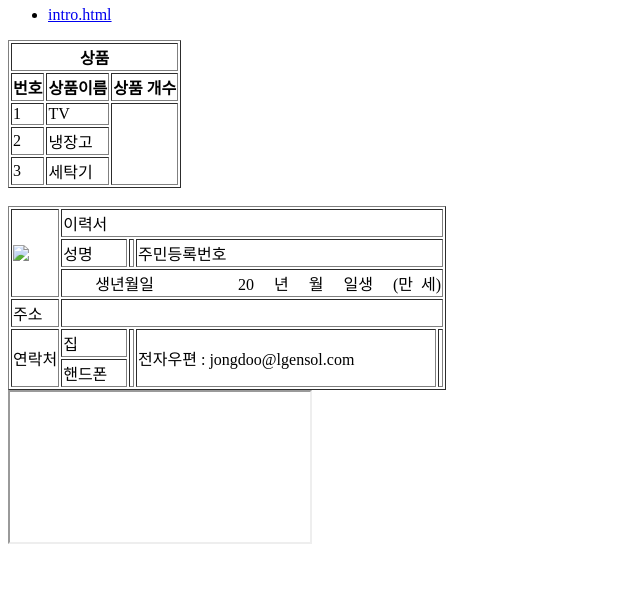
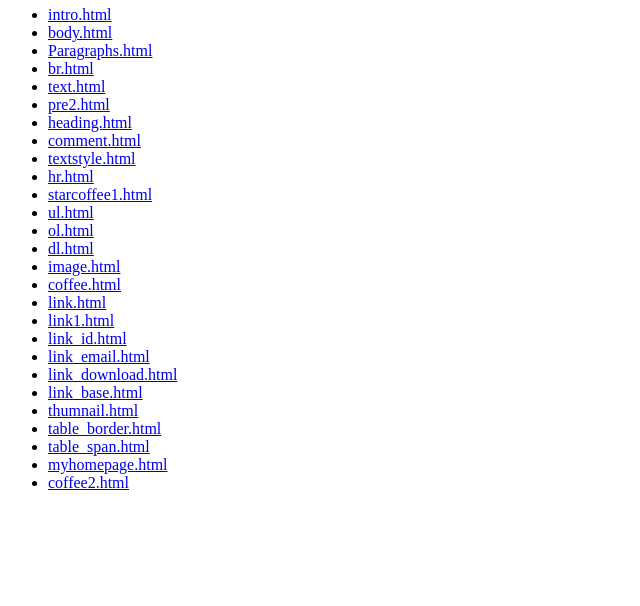
Before and after one commit to jdskdi2/DooObsidian, a plain HTML site: page index.html in a window 1280 px wide. Shown: the part 194-800 px from the top of the page, without its empty margins (0-640 px from the left). Drawn offline with Linux system fonts and the light colour scheme.

Commit message:
Add chapter2

```diff
--- a/index.html
+++ b/index.html
@@ -1,73 +1,48 @@
-<h1>Chapter01</h1>
-<ul>
-	<li><a href="./html_css_javascript_study/chapter01/demo.html">demo.html</a></li>
-	<li><a href="./html_css_javascript_study/chapter01/Lab_cafe.html">cafe.html</a></li>
-	<li><a href="./html_css_javascript_study/chapter01/programming.html">programming.html</a></li>
-</ul>
+<html>
+	<head>
+		<meta charset="utf-8">
+		<title>HTML CSS JAVASCRIPT</title>
+		<base href="./html_css_javascript_study/" />
+	</head>
+	<body>
 
-<h1>Chapter02</h1>
-<ul>
-	<li><a href="./html_css_javascript_study/chapter02/intro.html">intro.html</a></li>
-</ul>
+		<h1>Chapter01</h1>
+		<ul>
+			<li><a href="chapter01/demo.html">demo.html</a></li>
+			<li><a href="chapter01/Lab_cafe.html">cafe.html</a></li>
+			<li><a href="chapter01/programming.html">programming.html</a></li>
+		</ul>
 
-	<table border="1">
-		<tr>
-			<th colspan="3">상품</th>
-		</tr>
-		<tr>
-			<th>번호</th>
-			<th>상품이름</th>
-			<th>상품 개수</th>
-		</tr>
-		<tr>
-			<td>1</td>
-			<td>TV</td>
-			<td rowspan="3"></td>
-		</tr>
-		<tr>
-			<td>2</td>
-			<td>냉장고</td>
-		</tr>
-		<tr>
-			<td>3</td>
-			<td>세탁기</td>
-		</tr>
-	</table>
+		<h1>Chapter02</h1>
+		<ul>
+			<li><a href="chapter02/intro.html">intro.html</a></li>
+			<li><a href="chapter02/body.html">body.html</a></li>
+			<li><a href="chapter02/Paragraphs.html">Paragraphs.html</a></li>
+			<li><a href="chapter02/br.html">br.html</a></li>
+			<li><a href="chapter02/text.html">text.html</a></li>
+			<li><a href="chapter02/pre2.html">pre2.html</a></li>
+			<li><a href="chapter02/heading.html">heading.html</a></li>
+			<li><a href="chapter02/comment.html">comment.html</a></li>
+			<li><a href="chapter02/textstyle.html">textstyle.html</a></li>
+			<li><a href="chapter02/hr.html">hr.html</a></li>
+			<li><a href="chapter02/starcoffee1.html">starcoffee1.html</a></li>
+			<li><a href="chapter02/ul.html">ul.html</a></li>
+			<li><a href="chapter02/ol.html">ol.html</a></li>
+			<li><a href="chapter02/dl.html">dl.html</a></li>
+			<li><a href="chapter02/image.html">image.html</a></li>
+			<li><a href="chapter02/coffee.html">coffee.html</a></li>
+			<li><a href="chapter02/link.html">link.html</a></li>
+			<li><a href="chapter02/link1.html">link1.html</a></li>
+			<li><a href="chapter02/link_id.html">link_id.html</a></li>
+			<li><a href="chapter02/link_email.html">link_email.html</a></li>
+			<li><a href="chapter02/link_download.html">link_download.html</a></li>
+			<li><a href="chapter02/link_base.html">link_base.html</a></li>
+			<li><a href="chapter02/thumnail.html">thumnail.html</a></li>
+			<li><a href="chapter02/table_border.html">table_border.html</a></li>
+			<li><a href="chapter02/table_span.html">table_span.html</a></li>
+			<li><a href="chapter02/myhomepage.html">myhomepage.html</a></li>
+			<li><a href="chapter02/coffee2.html">coffee2.html</a></li>
+		</ul>
 
-<br />
-
-<table border=1>
-		<tr>
-			<td rowspan="3"><img src="../img/movie1.jpeg"></td>
-			<td colspan="4">이력서</td>
-		</tr>
-		<tr>
-			<td>성명</td>
-			<td></td>
-			<td colspan="2">주민등록번호</td>
-		</tr>
-		<tr>
-			<td colspan=4>
-				&nbsp; &nbsp; &nbsp; &nbsp; 생년월일
-				&nbsp; &nbsp; &nbsp; &nbsp; &nbsp;
-				&nbsp; &nbsp; &nbsp; &nbsp; &nbsp; 20 &nbsp; &nbsp; 년 &nbsp; &nbsp; 월 &nbsp; &nbsp; 일생 &nbsp; &nbsp; (만&nbsp; 세)
-			</td>
-		</tr>
-		<tr>
-			<td>주소</td>
-			<td colspan="4"></td>
-		</tr>
-		<tr>
-			<td rowspan="2">연락처</td>
-			<td>집</td>
-			<td rowspan="2"></td>
-			<td rowspan="2">전자우편 : jongdoo@lgensol.com</td>
-			<td rowspan="2"></td>
-		</tr>
-		<tr>
-			<td>핸드폰</td>
-		</tr>
-	</table>
-	<section>
-		<iframe name="iframe1"></iframe>
-	</section>
+	</body>
+</html>
```
Also changed, not shown: html_css_javascript_study/chapter02/menu.html (added, +24 -0 lines), html_css_javascript_study/chapter02/myhomepage.html (added, +48 -0 lines), html_css_javascript_study/chapter02/photo1.html (added, +12 -0 lines), html_css_javascript_study/chapter02/table_border.html (added, +24 -0 lines).
